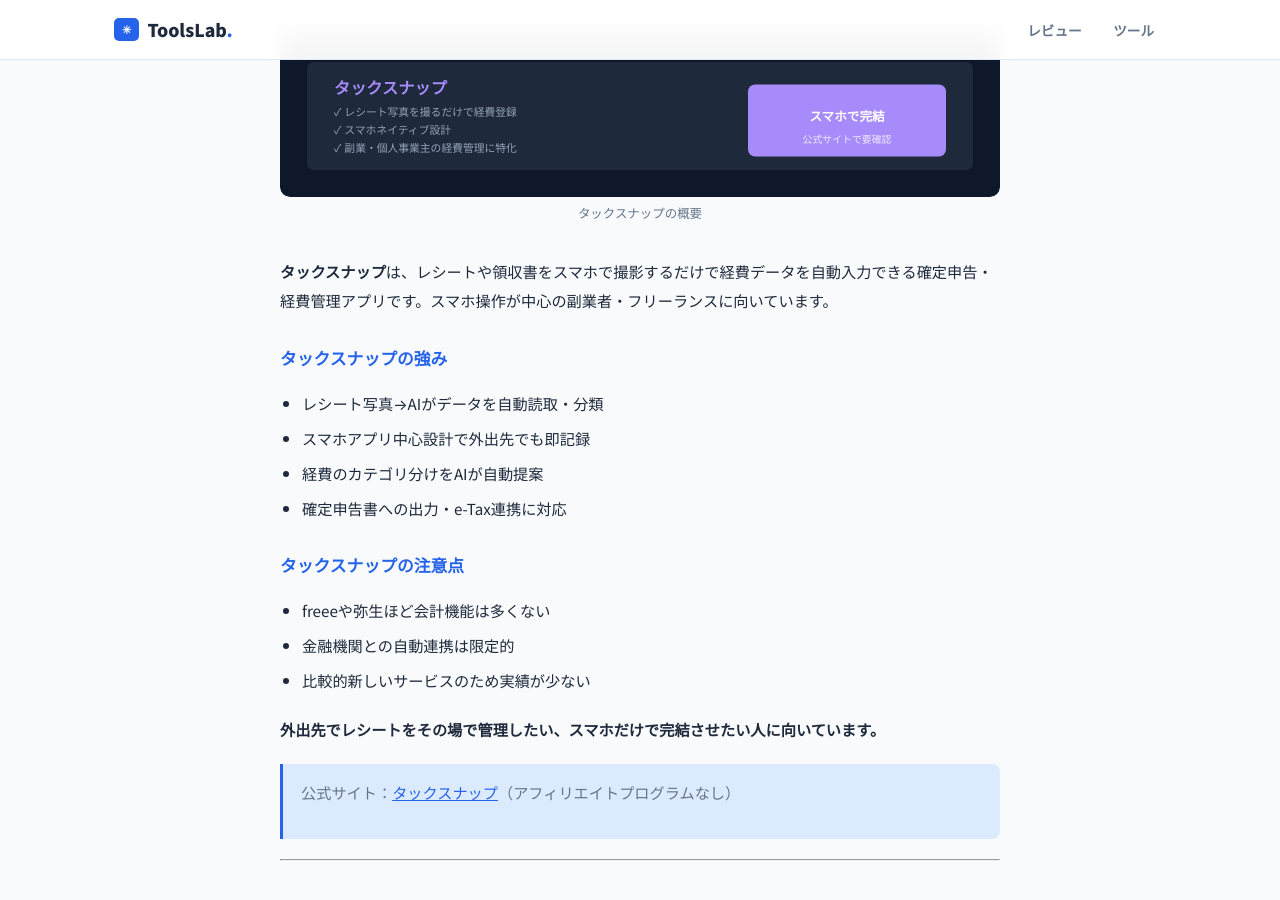
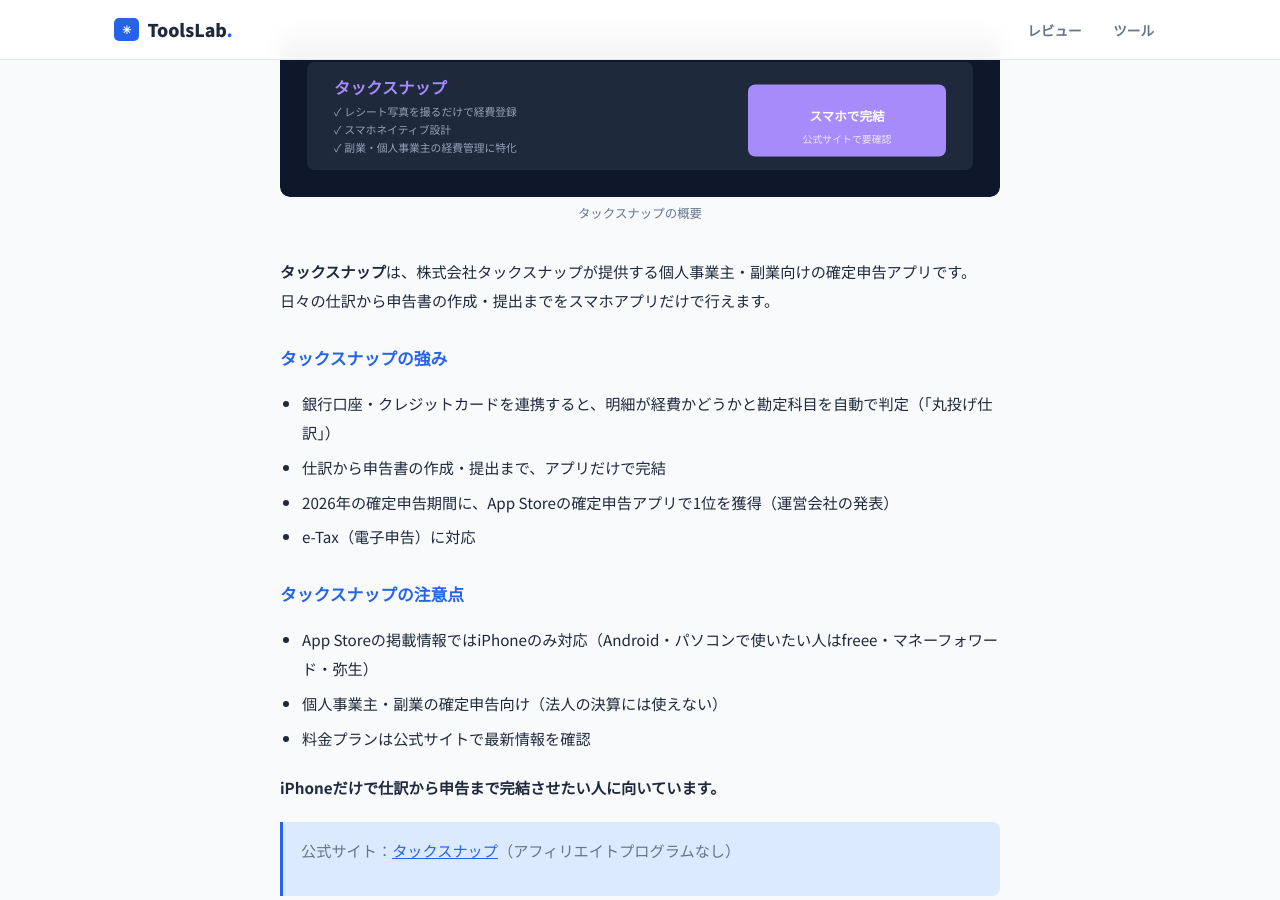
Before and after one commit to ToolsLab-ops/review, a Jekyll site: the page built from _posts/2026-05-15-kakuteishinkoku-software-hikaku.md, in a window 1280 px wide and 900 px high, scrolled down 7116 px. Built offline with Jekyll 4.4.1, drawn with Linux system fonts in a browser that asks for light colours; some of the changed text lies outside the part shown.

Commit message:
fix: タックスナップの機能説明の誤りを訂正し、Speakのリンク切れを修正
- タックスナップ: 主な機能は口座・カード連携による自動仕訳（「金融機関との連携は限定的」「実績が少ない」は誤り）。iPhoneのみ対応を注意点に
- Speak: 公式サイトの /ja は404 → /jp

Co-Authored-By: Claude Opus 5.5 <noreply@anthropic.com>

```diff
--- a/_posts/2026-05-15-kakuteishinkoku-software-hikaku.md
+++ b/_posts/2026-05-15-kakuteishinkoku-software-hikaku.md
@@ -26,7 +26,7 @@ image: /assets/images/kakuteishinkoku-hikaku.jpg
 | 副業初心者・操作を簡単にしたい | **freee 確定申告** |
 | 銀行・クレカ連携を重視したい | **マネーフォワード クラウド確定申告** |
 | 青色申告で節税を最大化したい | **弥生 やよいの青色申告オンライン** |
-| スマホでレシート管理したい | **タックスナップ** |
+| スマホ（iPhone）だけで仕訳から申告まで済ませたい | **タックスナップ** |
 | 農業・個人事業の帳簿をしっかり管理したい | **ソリマチ 農業簿記** |
 | 費用ゼロで確定申告したい | **国税庁e-Tax（手動）** |
 
@@ -165,20 +165,20 @@ image: /assets/images/kakuteishinkoku-hikaku.jpg
 
 <figure style="text-align:center;margin:2rem auto;max-width:800px;"><svg xmlns="http://www.w3.org/2000/svg" viewBox="0 0 800 180" style="max-width:100%;height:auto;border-radius:10px;display:block;"><rect width="800" height="180" fill="#0f172a" rx="10"/><rect x="30" y="30" width="740" height="120" fill="#1e293b" rx="8"/><text x="60" y="65" font-family="sans-serif" font-size="18" fill="#a78bfa" font-weight="bold">タックスナップ</text><text x="60" y="90" font-family="sans-serif" font-size="12" fill="#94a3b8">✓ レシート写真を撮るだけで経費登録</text><text x="60" y="110" font-family="sans-serif" font-size="12" fill="#94a3b8">✓ スマホネイティブ設計</text><text x="60" y="130" font-family="sans-serif" font-size="12" fill="#94a3b8">✓ 副業・個人事業主の経費管理に特化</text><rect x="520" y="55" width="220" height="80" fill="#a78bfa" rx="8"/><text x="630" y="95" text-anchor="middle" font-family="sans-serif" font-size="14" fill="#fff" font-weight="bold">スマホで完結</text><text x="630" y="120" text-anchor="middle" font-family="sans-serif" font-size="11" fill="#ede9fe">公式サイトで要確認</text></svg><figcaption style="font-size:.82em;color:#64748b;margin-top:.4em;">タックスナップの概要</figcaption></figure>
 
-**タックスナップ**は、レシートや領収書をスマホで撮影するだけで経費データを自動入力できる確定申告・経費管理アプリです。スマホ操作が中心の副業者・フリーランスに向いています。
+**タックスナップ**は、株式会社タックスナップが提供する個人事業主・副業向けの確定申告アプリです。日々の仕訳から申告書の作成・提出までをスマホアプリだけで行えます。
 
 ### タックスナップの強み
-- レシート写真→AIがデータを自動読取・分類
-- スマホアプリ中心設計で外出先でも即記録
-- 経費のカテゴリ分けをAIが自動提案
-- 確定申告書への出力・e-Tax連携に対応
+- 銀行口座・クレジットカードを連携すると、明細が経費かどうかと勘定科目を自動で判定（「丸投げ仕訳」）
+- 仕訳から申告書の作成・提出まで、アプリだけで完結
+- 2026年の確定申告期間に、App Storeの確定申告アプリで1位を獲得（運営会社の発表）
+- e-Tax（電子申告）に対応
 
 ### タックスナップの注意点
-- freeeや弥生ほど会計機能は多くない
-- 金融機関との自動連携は限定的
-- 比較的新しいサービスのため実績が少ない
+- App Storeの掲載情報ではiPhoneのみ対応（Android・パソコンで使いたい人はfreee・マネーフォワード・弥生）
+- 個人事業主・副業の確定申告向け（法人の決算には使えない）
+- 料金プランは公式サイトで最新情報を確認
 
-**外出先でレシートをその場で管理したい、スマホだけで完結させたい人に向いています。**
+**iPhoneだけで仕訳から申告まで完結させたい人に向いています。**
 
 > 公式サイト：[タックスナップ](https://taxnap.co.jp/){:rel="nofollow" target="_blank"}（アフィリエイトプログラムなし）
 
@@ -253,7 +253,7 @@ image: /assets/images/kakuteishinkoku-hikaku.jpg
 
 **銀行・クレカを複数持ち、収支を自動でまとめたい方** → **マネーフォワード クラウド確定申告**（連携口座3,000超）
 
-**スマホでレシートをその場管理したい方** → **タックスナップ**（写真→自動入力）
+**iPhoneだけで確定申告を済ませたい方** → **タックスナップ**（口座連携で自動仕訳）
 
 **青色申告で最大65万円控除を狙う本格派** → **弥生 やよいの青色申告オンライン**（1年目無料）
 
@@ -268,7 +268,7 @@ image: /assets/images/kakuteishinkoku-hikaku.jpg
 - **本格的な青色申告・節税重視** → **弥生**（1年目無料、2年目¥11,330/年〜）
 - **農業副業・個人事業** → **ソリマチ**（買い切り¥22,000〜）
 - **費用ゼロ・取引少ない** → **e-Tax手動**（完全無料）
-- **スマホレシート管理** → **タックスナップ**（詳細は公式サイト参照）
+- **iPhoneだけで完結** → **タックスナップ**（詳細は公式サイト参照）
 
 確定申告を一度習慣化すれば、毎年の作業は大幅に短縮できます。まずは**無料プランや1年無料**から試してみることをおすすめします。
 
```
Also changed, not shown: _posts/2026-05-20-ai-tools-best10.md (+1 -1 lines).
